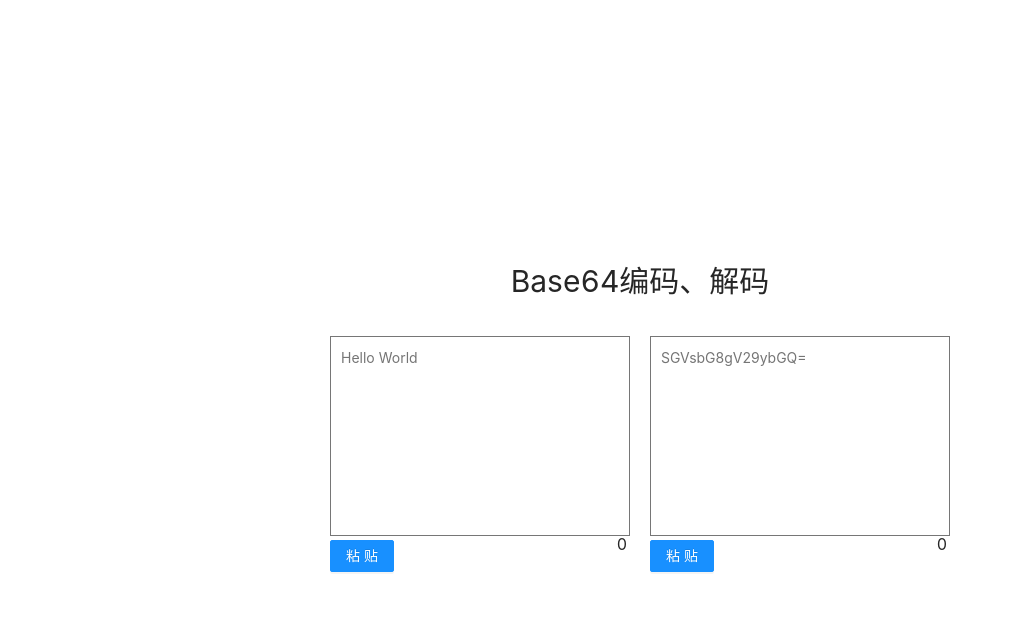
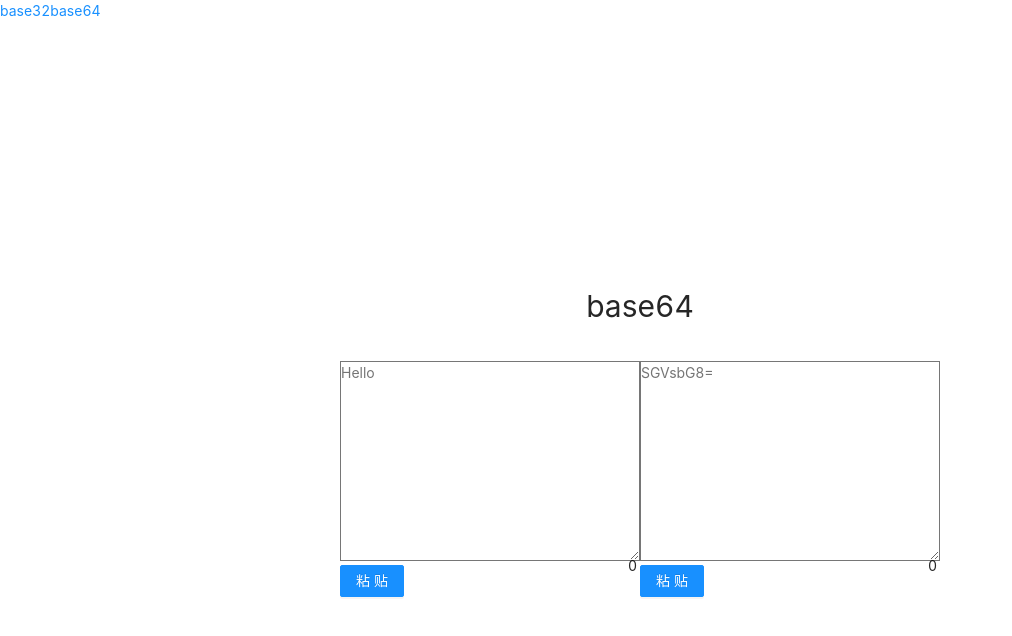
Before and after one commit to Debbl/WebTools, a React (Vite) app: page /base64 in a window 1280 px wide. Shown: the top 636 px of the page, without its empty margins (0-1012 px from the left). Built offline with nearby package versions, Linux system fonts and the light colour scheme.

Commit message:
:sparkles: Add base32Encode/Decode

```diff
--- a/package.json
+++ b/package.json
@@ -9,6 +9,8 @@
   },
   "dependencies": {
     "antd": "^4.16.13",
+    "base32-decode": "^1.0.0",
+    "base32-encode": "^2.0.0",
     "react": "^17.0.2",
     "react-dom": "^17.0.2",
     "react-router-dom": "^6.2.1",
--- a/src/App.jsx
+++ b/src/App.jsx
@@ -1,12 +1,33 @@
-import './assets/css/App.css';
-
+import {BrowserRouter, Routes, Route} from 'react-router-dom';
+import {
+  base32Encode,
+  base32Decode,
+  base64Encode,
+  base64Decode
+} from '@/utils/base-transform';
+import Base from './pages/base';
 import Home from './pages/home';
 
 function App() {
   return (
-    <div className="App">
-      <Home />
-    </div>
+    <BrowserRouter>
+      <Routes>
+        <Route path="/" element={<Home />}>
+          <Route
+            path="base32"
+            element={
+              <Base baseEncode={base32Encode} baseDecode={base32Decode} />
+            }
+          />
+          <Route
+            path="base64"
+            element={
+              <Base baseEncode={base64Encode} baseDecode={base64Decode} />
+            }
+          />
+        </Route>
+      </Routes>
+    </BrowserRouter>
   );
 }
 
--- /dev/null
+++ b/src/components/base-tool/base-item/base-item.styled.js
@@ -0,0 +1,55 @@
+import styled from 'styled-components';
+
+const BaseItemWrapper = styled.div`
+  display: flex;
+  position: relative;
+  textarea {
+    width: 300px;
+    height: 200px;
+  }
+
+  textarea::-webkit-scrollbar {
+    width: 6px;
+  }
+  textarea::-webkit-scrollbar-thumb {
+    border-radius: 3px;
+    -moz-border-radius: 3px;
+    -webkit-border-radius: 3px;
+    background-color: #c3c3c3;
+  }
+  textarea::-webkit-scrollbar-track {
+    background-color: transparent;
+  }
+  textarea:focus {
+    border-color: #1890ff;
+  }
+
+  .copy-btn {
+    position: absolute;
+    bottom: 16px;
+    right: 13px;
+  }
+
+  .del-icon {
+    position: absolute;
+    top: 0;
+    right: 0;
+    padding: 6px 8px 6px 6px;
+    font-family: 'iconfont';
+    user-select: none;
+    cursor: pointer;
+  }
+
+  .paste-btn {
+    position: absolute;
+    bottom: -36px;
+    left: 0;
+  }
+  .show-num {
+    position: absolute;
+    bottom: -16px;
+    right: 3px;
+  }
+`;
+
+export {BaseItemWrapper};
--- /dev/null
+++ b/src/components/base-tool/base-item/index.jsx
@@ -0,0 +1,74 @@
+import React from 'react';
+import {Button, message} from 'antd';
+import {BaseItemWrapper} from './base-item.styled';
+
+function BaseItem({ownStr, setOwnStr, setOtherStr, baseFunc, tipStr}) {
+  return (
+    <BaseItemWrapper>
+      {ownStr.length ? (
+        <>
+          {/* 复制按钮 */}
+          <Button
+            type="primary"
+            className="copy-btn"
+            onClick={() => {
+              navigator.clipboard
+                .writeText(ownStr)
+                .then((_) => {
+                  message.success('复制成功!', 0.3);
+                })
+                .catch(() => {
+                  message.error('失败，请检查浏览器设置!', 0.3);
+                });
+            }}
+          >
+            复制
+          </Button>
+          {/* 清除图标 */}
+          <i
+            className="del-icon"
+            onClick={() => {
+              setOwnStr('');
+              setOtherStr('');
+            }}
+          >
+            &#xe674;
+          </i>
+        </>
+      ) : null}
+      {/* 粘贴按钮 */}
+      <Button
+        type="primary"
+        className="paste-btn"
+        onClick={() => {
+          navigator.clipboard
+            .readText()
+            .then((clipText) => {
+              message.success('已粘贴剪切板内容!', 0.3);
+              const tpmStr = clipText;
+              setOwnStr(tpmStr);
+              setOtherStr(baseFunc(tpmStr));
+            })
+            .catch(() => {
+              message.error('失败，请检查浏览器设置!', 0.3);
+            });
+        }}
+      >
+        粘贴
+      </Button>
+      {/* 文本输入 */}
+      <textarea
+        value={ownStr}
+        placeholder={tipStr}
+        onChange={(e) => {
+          setOwnStr(e.target.value);
+          setOtherStr(baseFunc(e.target.value));
+        }}
+      />
+      {/* 基数显示 */}
+      <span className="show-num">{ownStr.length}</span>
+    </BaseItemWrapper>
+  );
+}
+
+export default BaseItem;
--- /dev/null
+++ b/src/components/base-tool/base-tool.styled.js
@@ -0,0 +1,20 @@
+import styled from 'styled-components';
+
+const BaseToolWrapper = styled.div`
+  display: flex;
+  height: 100vh;
+  flex-direction: column;
+  align-items: center;
+  justify-content: center;
+
+  .base-title {
+    font-size: 30px;
+    margin-bottom: 30px;
+  }
+
+  .base-container {
+    display: flex;
+  }
+`;
+
+export {BaseToolWrapper};
--- /dev/null
+++ b/src/components/base-tool/index.jsx
@@ -0,0 +1,34 @@
+import React, { useState } from 'react';
+import { useLocation } from 'react-router-dom';
+import {BaseToolWrapper} from './base-tool.styled';
+import BaseItem from './base-item';
+
+function BaseTool({ baseEncode, baseDecode }) {
+  const [inputStr, setInputStr] = useState('');
+  const [inputBaseStr, setInputBaseStr] = useState('');
+  const location = useLocation();
+
+  return (
+    <BaseToolWrapper>
+      <div className="base-title">{location.pathname.slice(1)}</div>
+      <div className="base-container">
+        <BaseItem
+          ownStr={inputStr}
+          setOwnStr={setInputStr}
+          setOtherStr={setInputBaseStr}
+          baseFunc={baseEncode}
+          tipStr={"Hello"}
+        />
+        <BaseItem
+          ownStr={inputBaseStr}
+          setOwnStr={setInputBaseStr}
+          setOtherStr={setInputStr}
+          baseFunc={baseDecode}
+          tipStr={baseEncode('Hello')}
+        />
+      </div>
+    </BaseToolWrapper>
+  );
+}
+
+export default BaseTool;
--- a/src/main.jsx
+++ b/src/main.jsx
@@ -1,10 +1,10 @@
 import React from 'react';
 import ReactDOM from 'react-dom';
+import 'antd/dist/antd.css';
 
-import 'antd/dist/antd.css';
 import './assets/css/index.css';
 import './assets/css/reset.css';
-
+import './assets/css/App.css';
 import App from './App';
 
 ReactDOM.render(
--- /dev/null
+++ b/src/pages/base/base.styled.js
@@ -0,0 +1,9 @@
+import styled from 'styled-components';
+
+const BaseWrapper = styled.div`
+
+`;
+
+export {
+  BaseWrapper,
+};
--- /dev/null
+++ b/src/pages/base/index.jsx
@@ -0,0 +1,16 @@
+import { Link } from 'react-router-dom';
+import {BaseWrapper} from './base.styled';
+import BaseTool from '@/components/base-tool';
+
+function Base({ baseEncode, baseDecode }) {
+  return (
+    <BaseWrapper>
+      <BaseTool
+        baseEncode={baseEncode}
+        baseDecode={baseDecode}
+      />
+    </BaseWrapper>
+  );
+}
+
+export default Base;
--- a/src/pages/home/home.styled.js
+++ b/src/pages/home/home.styled.js
@@ -1,9 +1,4 @@
 import styled from 'styled-components';
 
-const HomeWrapper = styled.div`
-
-`;
-
-export {
-  HomeWrapper,
-};
+const HomeWrapper = styled.div``;
+export {HomeWrapper};
--- a/src/pages/home/index.jsx
+++ b/src/pages/home/index.jsx
@@ -1,17 +1,13 @@
-import {BrowserRouter, Routes, Route} from 'react-router-dom';
-import {HomeWrapper} from './home.styled';
-import EncodeBase64 from '@/components/encode-base64';
+import React from 'react';
+import { Outlet, Link } from 'react-router-dom';
 
 function Home() {
   return (
-    <HomeWrapper>
-      <BrowserRouter>
-        <Routes>
-          <Route path="/" element={<EncodeBase64 />} />
-          <Route path="base64" element={<EncodeBase64 />} />
-        </Routes>
-      </BrowserRouter>
-    </HomeWrapper>
+    <>
+      <Link to="/base32">base32</Link>
+      <Link to="/base64">base64</Link>
+      <Outlet />
+    </>
   );
 }
 
--- a/src/utils/base-transform/index.js
+++ b/src/utils/base-transform/index.js
@@ -1,17 +1,34 @@
+import base32En from 'base32-encode';
+import base32De from 'base32-decode';
+
 // base64 编码
 function base64Encode(base64Str) {
   return btoa(unescape(encodeURIComponent(base64Str)));
 }
 // base64 解码
-function base64Decode(utf8Str) {
+function base64Decode(str) {
   try {
-    return decodeURIComponent(escape(window.atob(utf8Str)));
+    return decodeURIComponent(escape(window.atob(str)));
   } catch (e) {
     return '格式错误！';
   }
+}  6
+
+// base32 编码
+function base32Encode(base32Str) {
+  function stringToUint8Array(str) {
+    var arr = [];
+    for (var i = 0, j = str.length; i < j; ++i) {
+      arr.push(str.charCodeAt(i));
+    }
+    var tmpUint8Array = new Uint8Array(arr);
+    return tmpUint8Array;
+  }
+  return base32En(stringToUint8Array(base32Str), 'RFC4648');
 }
 
-export {
-  base64Encode,
-  base64Decode,
-};
+// base32 解码
+function base32Decode(str) {
+  return String.fromCharCode.apply(null, new Uint8Array(base32De(str, 'RFC4648')));
+}
+export {base64Encode, base64Decode, base32Encode, base32Decode};
```
Also changed, not shown: 1 other file (tests, documents, lock files or other folders).
